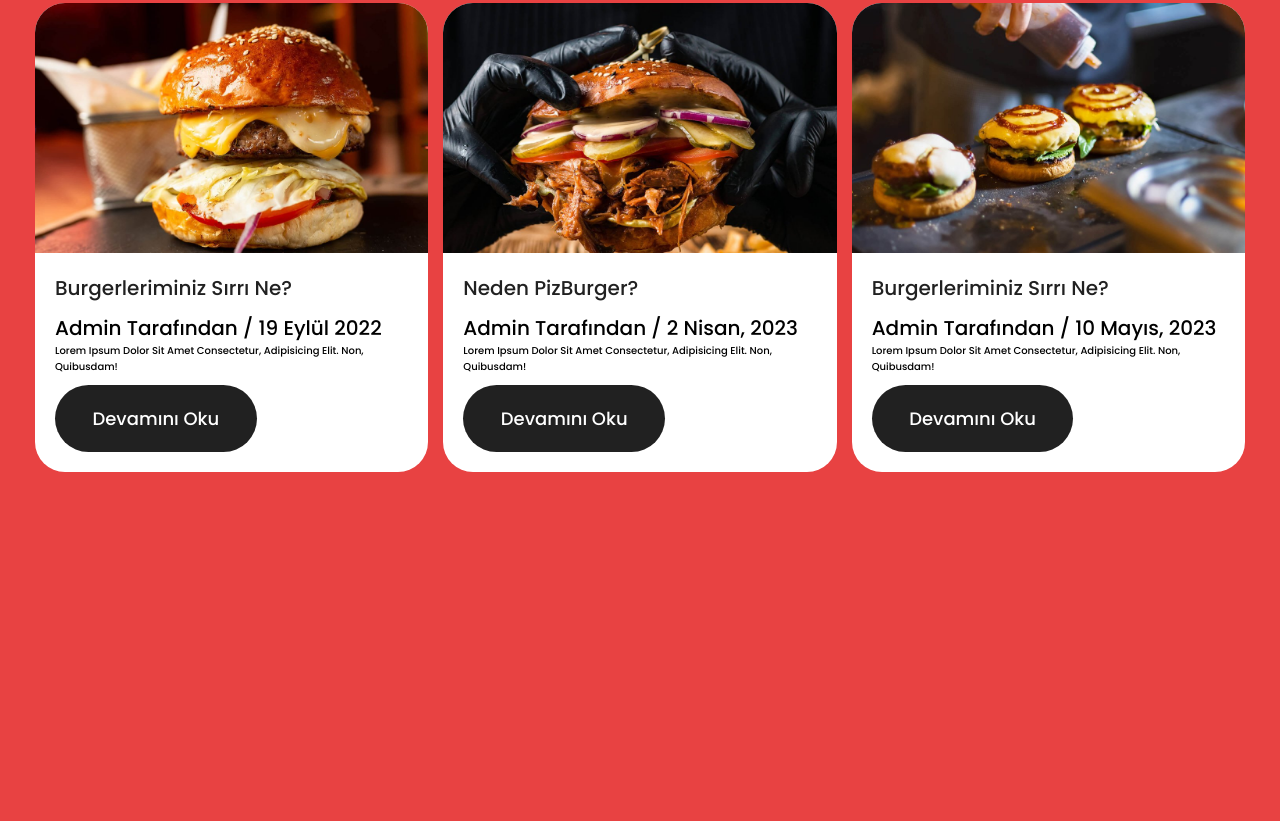
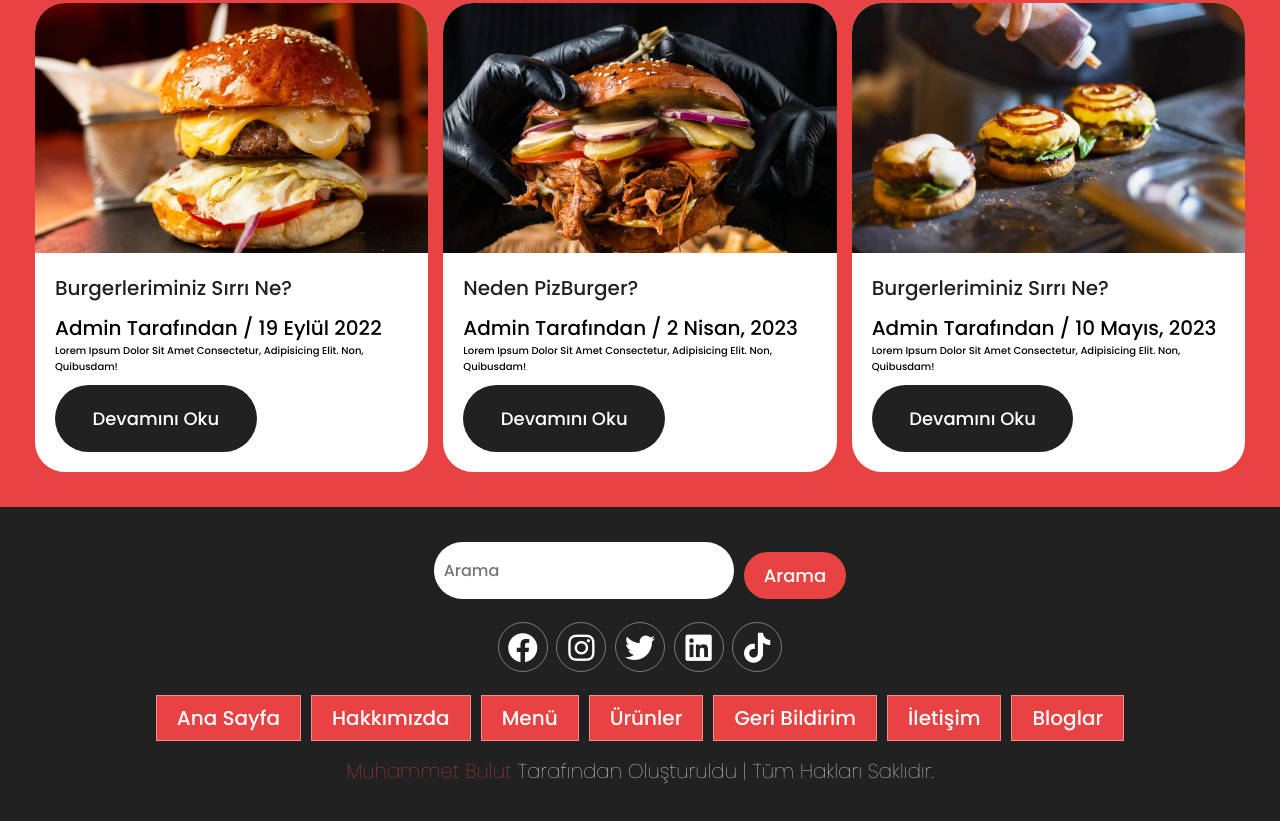
Before and after one commit to bunshiin/PizBurger, a plain HTML site: page PizBurger/index.html in a window 1280 px wide. Shown: the part 4506-5327 px from the top of the page. Before the commit the page ends 5013 px from the top, so only its background shows below. Drawn offline with Linux system fonts and the light colour scheme.

Commit message:
Footer eklendi

```diff
--- a/PizBurger/index.html
+++ b/PizBurger/index.html
@@ -229,7 +229,7 @@
                     Bu burger ve pizza yerini şiddetle tavsiye ediyorum! Yemekler gerçekten muhteşem, tadı damağınızda kalacak. İlk ısırıktan itibaren hayran kalacaksınız. 🍔🍕😍
                 </p>
                 <img src="image/avatar-1.png" alt="user" class="user">
-                <h3>Muhammet Bulut</h3>
+                <h3>Elina Öztürk</h3>
                 <div class="stars">
                     <i class="fas fa-star"></i>
                     <i class="fas fa-star"></i>
@@ -261,7 +261,7 @@
                     Bu burger ve pizza yerine bayılıyorum! En sevdiğim lezzetleri burada buldum ve her defasında mükemmel bir deneyim yaşadım. Gerçekten harika bir yer. 🙌🍔🍕❤️
                 </p>
                 <img src="image/avatar-3.png" alt="user" class="user">
-                <h3>Miraç Darcin</h3>
+                <h3>Mirac Darcin</h3>
                 <div class="stars">
                     <i class="fas fa-star"></i>
                     <i class="fas fa-star"></i>
@@ -325,6 +325,33 @@
         </div>
     </section>
 
+    <section class="footer">
+        <div class="search">
+            <input type="text" class="search-input" placeholder="Arama">
+            <button class="btn btn-primary">Arama</button>
+        </div>
+        <div class="share">
+            <a href="#" class="fab fa-facebook"></a>
+            <a href="#" class="fab fa-instagram"></a>
+            <a href="#" class="fab fa-twitter"></a>
+            <a href="#" class="fab fa-linkedin"></a>
+            <a href="#" class="fab fa-tiktok"></a>
+        </div>
+        <div class="links">
+            <a href="#">Ana Sayfa</a>
+            <a href="#">Hakkımızda</a>
+            <a href="#">Menü</a>
+            <a href="#">Ürünler</a>
+            <a href="#">Geri Bildirim</a>
+            <a href="#">İletişim</a>
+            <a href="#">Bloglar</a>
+        </div>
+
+        <div class="credit">
+            <span>Muhammet Bulut</span> tarafından oluşturuldu | Tüm hakları saklıdır.
+        </div>
+    </section>
+
 </body>
 <script src="index.js"></script>
 
--- a/PizBurger/style.css
+++ b/PizBurger/style.css
@@ -56,6 +56,14 @@ a {
 .heading span {
     color: var(--black-color);
     text-transform: uppercase;
+}
+
+.search-input {
+    font-size: 1.6rem;
+    color: var(--black-color);
+    padding: 1rem;
+    text-transform: none;
+    border-radius: 3rem;
 }
 
 html {
@@ -398,3 +406,73 @@ html::-webkit-scrollbar-thumb {
     padding-top: 1rem;
     font-size: 2rem;
 }
+
+.footer {
+    background-color: var(--black-color);
+    text-align: center;
+}
+
+.footer .search {
+    display: flex;
+    justify-content: center;
+}
+
+.footer .search .search-input {
+    width: 30rem;
+}
+
+.footer .search .btn-primary {
+    background-color: var(--main-color);
+    padding: 1rem 2rem;
+    margin-left: 1rem;
+}
+
+.footer .share {
+    padding: 2rem 0;
+}
+
+.footer .share a {
+    width: 5rem;
+    height: 5rem;
+    line-height: 5rem;
+    color: #fff;
+    font-size: 3rem;
+    border: var(--border);
+    border-radius: 50%;
+    margin: 0.3rem;
+}
+
+.footer .share a:hover {
+    background-color: var(--main-color);
+}
+
+.footer .links {
+    display: flex;
+    justify-content: center;
+    flex-wrap: wrap;
+    gap: 1rem;
+}
+
+.footer .links a {
+    background-color: var(--main-color);
+    color: #fff;
+    padding: 0.7rem 2rem;
+    font-size: 2rem;
+    border: var(--border);
+}
+
+.footer .links a:hover {
+    background-color: var(--black-color);
+    opacity: 0.9s;
+}
+
+.footer .credit {
+    font-size: 2rem;
+    color: #fff;
+    font-weight: 300;
+    padding-top: 1.5rem;
+}
+
+.footer .credit span {
+    color: var(--main-color);
+}
```
